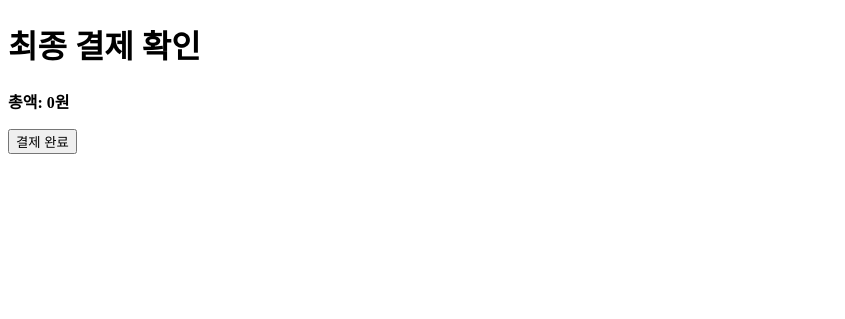
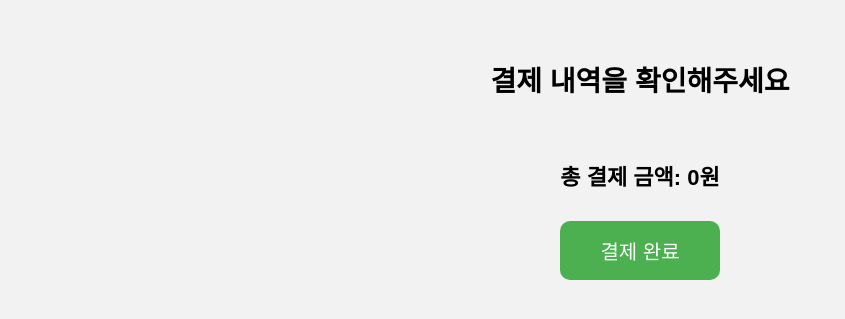
Before and after one commit to Vinaigrette0403/kiosk-project, a Flask app: page /payment in a window 1280 px wide. Shown: the top 319 px of the page, without its empty margins (0-845 px from the left). Run offline with Flask 3, Linux system fonts and the light colour scheme.

Commit message:
fifth upload

```diff
--- a/app.py
+++ b/app.py
@@ -37,8 +37,8 @@
 
 @app.route('/finish_payment', methods=['POST'])
 def finish_payment():
-    session.pop('order', None)
-    return "<h2>결제가 완료되었습니다!</h2>"
+    session.pop('order', None)  # 장바구니 초기화
+    return redirect('/')        # 초기 메뉴화면으로 이동
 
 if __name__ == '__main__':
     app.run(debug=True)
--- a/templates/payment.html
+++ b/templates/payment.html
@@ -1,20 +1,83 @@
 <!DOCTYPE html>
 <html lang="ko">
 <head>
-  <meta charset="UTF-8" />
+  <meta charset="UTF-8">
   <title>결제 확인</title>
+  <style>
+    body {
+      font-family: 'Arial', sans-serif;
+      margin: 0;
+      padding: 40px 20px;
+      background-color: #f2f2f2;
+      display: flex;
+      flex-direction: column;
+      align-items: center;
+    }
+
+    h1 {
+      font-size: 28px;
+      margin-bottom: 30px;
+    }
+
+    .order-list {
+      width: 100%;
+      max-width: 500px;
+    }
+
+    .order-item {
+      background-color: white;
+      padding: 20px;
+      margin-bottom: 15px;
+      border-radius: 12px;
+      box-shadow: 0 2px 6px rgba(0, 0, 0, 0.1);
+      font-size: 18px;
+      text-align: left;
+    }
+
+    .total {
+      font-size: 22px;
+      font-weight: bold;
+      margin: 30px 0;
+      text-align: center;
+    }
+
+    .confirm-btn {
+      background-color: #4caf50;
+      color: white;
+      font-size: 20px;
+      padding: 15px 40px;
+      border: none;
+      border-radius: 10px;
+      cursor: pointer;
+      transition: background-color 0.2s ease;
+    }
+
+    .confirm-btn:hover {
+      background-color: #45a049;
+    }
+  </style>
 </head>
 <body>
-  <h1>최종 결제 확인</h1>
-  <ul>
+  <h1>결제 내역을 확인해주세요</h1>
+
+  <div class="order-list">
     {% for item in order %}
-      <li>{{ item.name }} - {{ item.count }}개 - {{ item.price * item.count }}원</li>
+      <div class="order-item">
+        {{ item.name }}
+        {% if item.options %}
+            ({{ item.options }})
+        {% endif %}
+    <br>
+    수량: {{ item.count }}개<br>
+    금액: {{ item.price * item.count }}원
+    </div>
     {% endfor %}
-  </ul>
-  <p><strong>총액: {{ total }}원</strong></p>
+  </div>
+
+  <div class="total">총 결제 금액: {{ total }}원</div>
 
   <form action="/finish_payment" method="post">
-    <button type="submit">결제 완료</button>
+    <button type="submit" class="confirm-btn">결제 완료</button>
   </form>
 </body>
 </html>
```
Also changed, not shown: templates/menu.html (+21 -0 lines).
